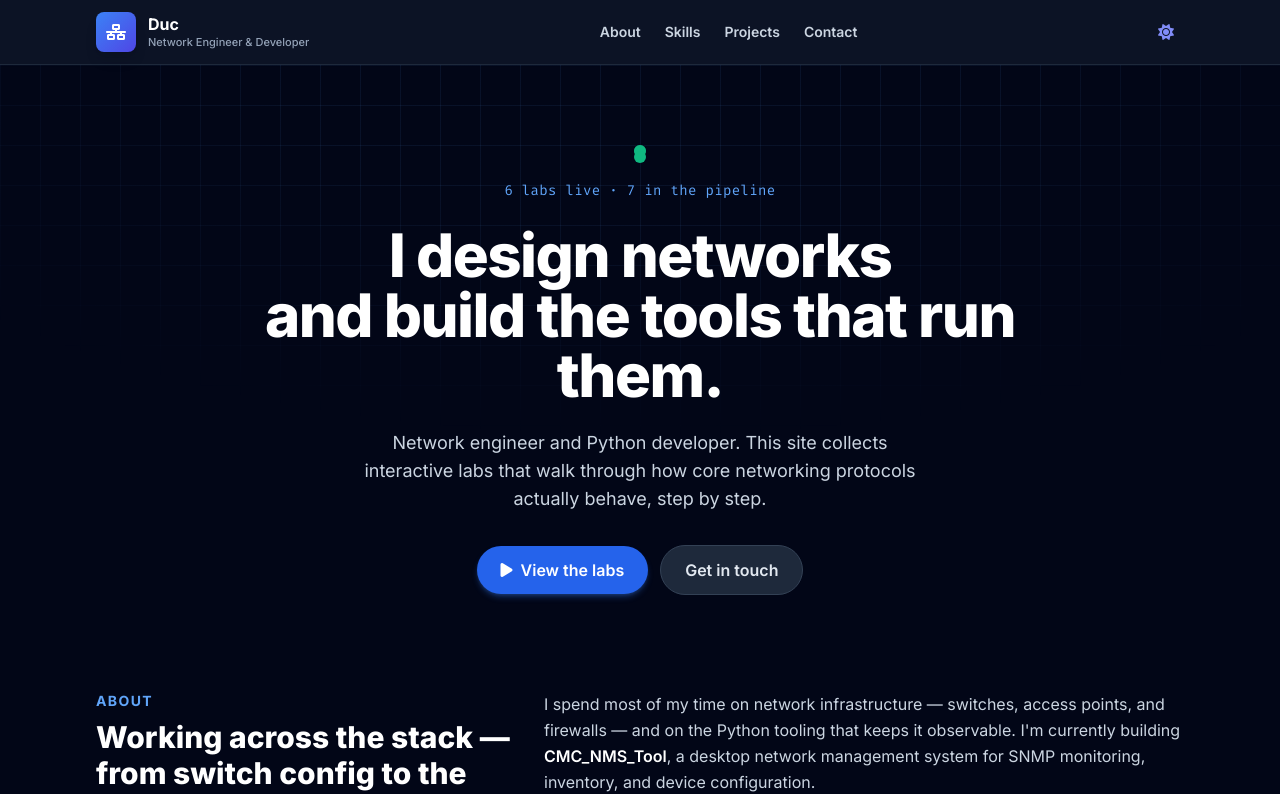
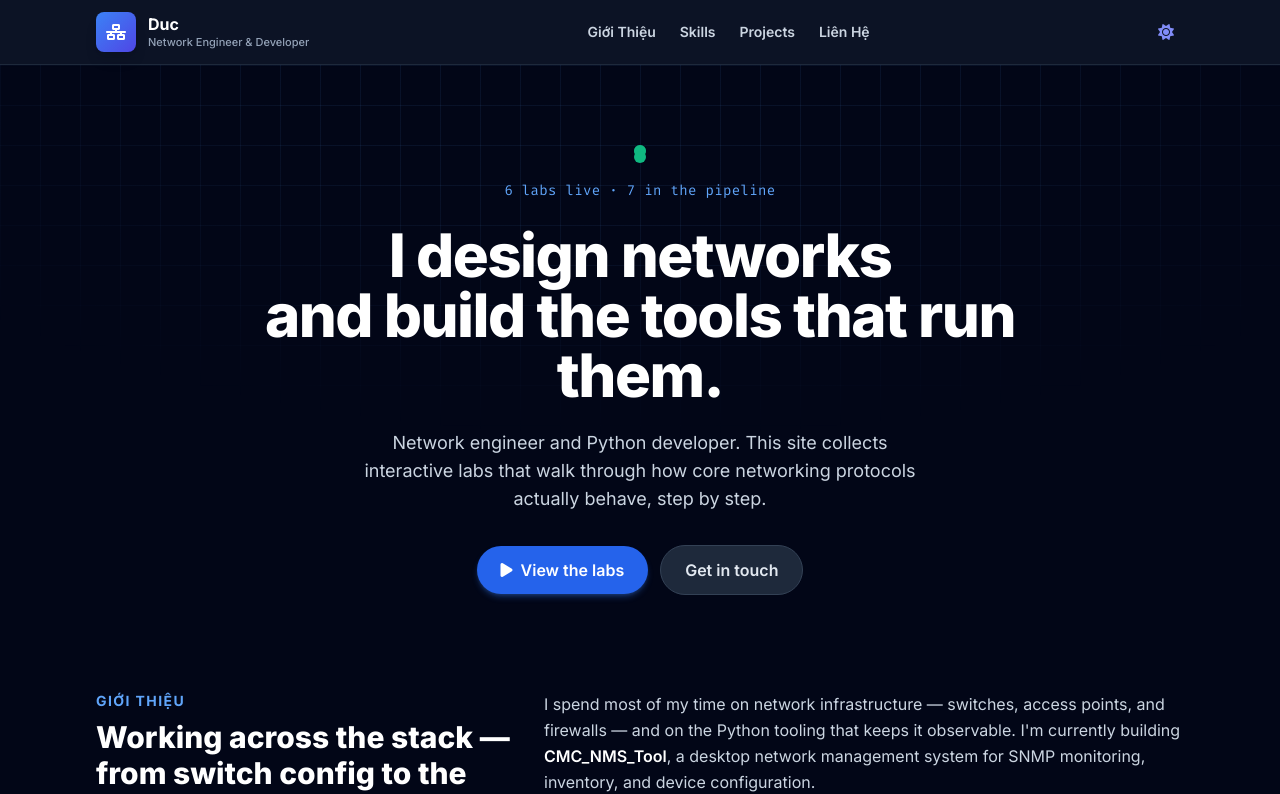
Before and after one commit to duc-mt/networking-lab, a website: page index.html in a window 1280 px wide. Shown: the top 794 px of the page. Drawn offline with nearby package versions, Linux system fonts and the light colour scheme.

Commit message:
style: translate main UI components to Vietnamese

```diff
--- a/index.html
+++ b/index.html
@@ -81,10 +81,10 @@
             </a>
 
             <nav class="hidden md:flex items-center gap-6 text-sm font-semibold text-slate-600 dark:text-slate-300">
-                <a href="#about" class="hover:text-blue-600 dark:hover:text-blue-400 transition-all-fast">About</a>
+                <a href="#about" class="hover:text-blue-600 dark:hover:text-blue-400 transition-all-fast">Giới Thiệu</a>
                 <a href="#skills" class="hover:text-blue-600 dark:hover:text-blue-400 transition-all-fast">Skills</a>
                 <a href="#projects" class="hover:text-blue-600 dark:hover:text-blue-400 transition-all-fast">Projects</a>
-                <a href="#contact" class="hover:text-blue-600 dark:hover:text-blue-400 transition-all-fast">Contact</a>
+                <a href="#contact" class="hover:text-blue-600 dark:hover:text-blue-400 transition-all-fast">Liên Hệ</a>
             </nav>
 
             <div class="flex items-center gap-2">
@@ -130,7 +130,7 @@
         <!-- About -->
         <section id="about" class="grid grid-cols-1 lg:grid-cols-5 gap-8 items-start scroll-mt-20">
             <div class="lg:col-span-2">
-                <h3 class="text-sm font-bold text-blue-600 dark:text-blue-400 uppercase tracking-widest mb-2">About</h3>
+                <h3 class="text-sm font-bold text-blue-600 dark:text-blue-400 uppercase tracking-widest mb-2">Giới Thiệu</h3>
                 <p class="text-2xl md:text-3xl font-extrabold text-slate-900 dark:text-white leading-snug">
                     Working across the stack — from switch config to the software that manages it.
                 </p>
```
